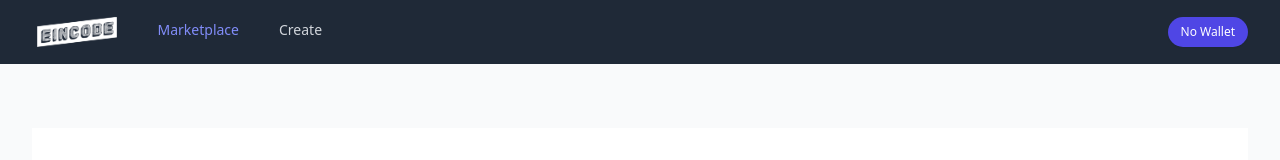
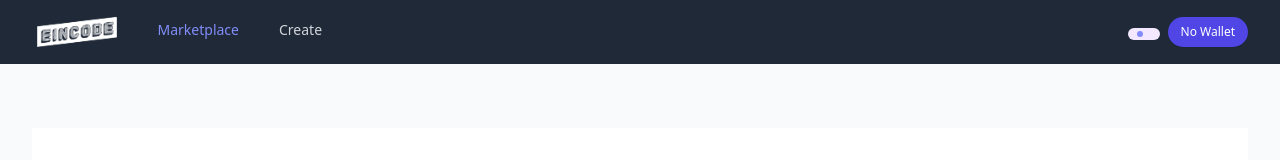
Before and after one commit to iheqi/nft-marketplace, a Next.js app: page / in a window 1280 px wide. Shown: the top 160 px of the page. Built offline with nearby package versions, Linux system fonts and the light colour scheme.

Commit message:
9.3 network展示

```diff
--- a/components/ui/navbar/index.tsx
+++ b/components/ui/navbar/index.tsx
@@ -67,6 +67,15 @@ export default function Navbar() {
                 </div>
               </div>
               <div className="absolute inset-y-0 right-0 flex items-center pr-2 sm:static sm:inset-auto sm:ml-6 sm:pr-0">
+                <div className="text-gray-300 self-center mr-2">
+                  <span className="inline-flex items-center px-2.5 py-0.5 rounded-md text-sm font-medium bg-purple-100 text-purple-800">
+                    <svg className="-ml-0.5 mr-1.5 h-2 w-2 text-indigo-400" fill="currentColor" viewBox="0 0 8 8">
+                      <circle cx={4} cy={4} r={3} />
+                    </svg>
+                    {network.data}
+                  </span>
+                </div>
+
                 <Walletbar
                   isInstalled={account.isInstalled}
                   isLoading={account.isLoading}
```
